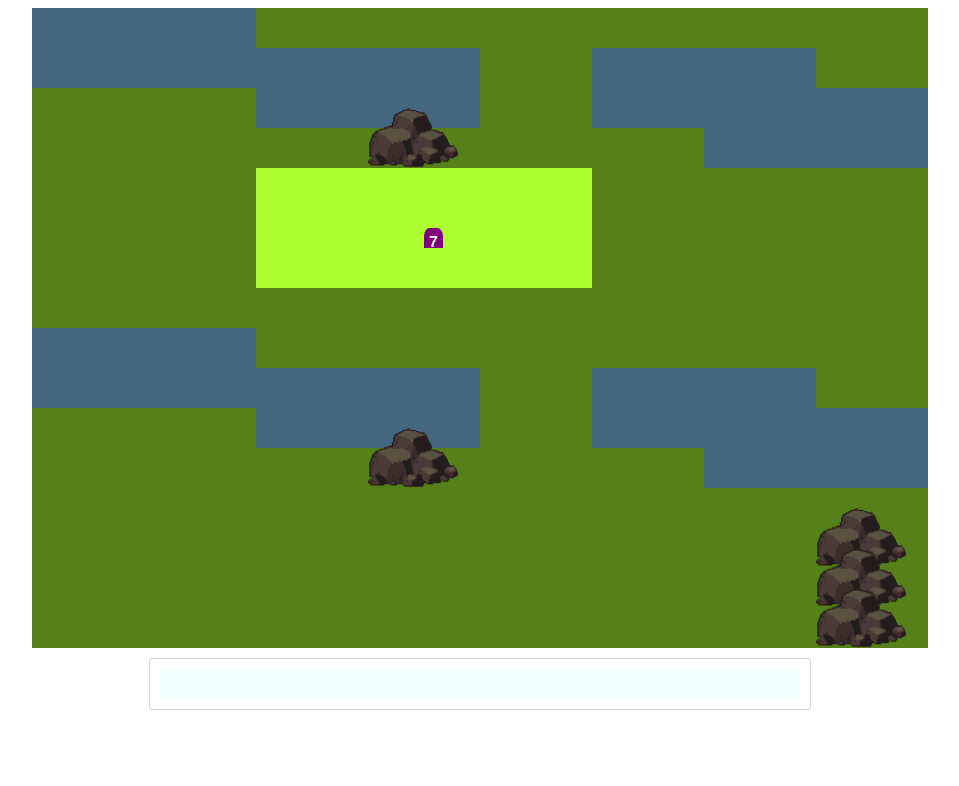
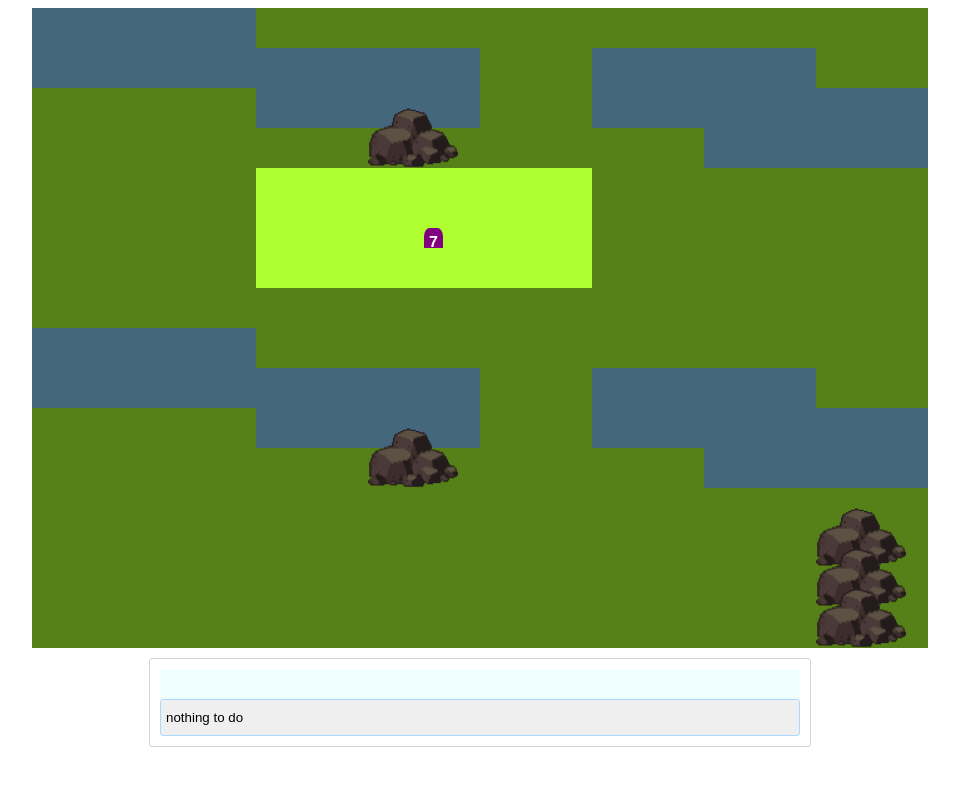
Before and after one commit to donnierisk/louwrisk, a Vue app: page / in a window 1280 px wide. Shown: the top 786 px of the page, without its empty margins (160-1119 px from the left). Built offline with nearby package versions, Linux system fonts and the light colour scheme.

Commit message:
attempting actions based on observed items

```diff
--- a/src/components/DialogueBox.vue
+++ b/src/components/DialogueBox.vue
@@ -3,7 +3,11 @@
     <div class="text-area">
       <p v-for="(txt, i) in text" :key="i">{{txt}}</p>
     </div>
-    <button v-for="(option, i) in options" @click="$emit('on-action', option)" :key="i">{{option}}</button>
+    <button
+      v-for="(option, i) in options"
+      @click="$emit('on-action', option)"
+      :key="i"
+    >{{option.text}}</button>
   </div>
 </template>
 
--- a/src/utils/Observer.ts
+++ b/src/utils/Observer.ts
@@ -2,20 +2,28 @@ import { GridBlockI } from '../models/GridBlockI'
 import { MapSymbol } from '@/models/MapSymbol'
 
 export class Observer {
-  private observedEntitiesArray: GridBlockI[] = []
+  private observedEntities: GridBlockI[] = []
   private text: string[] = []
   public addToObserver(grid: GridBlockI) {
     if (grid.symbol === MapSymbol.ROCK) {
-      this.text.push('Theres a rock')
+      this.text.push(`There is rock ${grid.id}`)
+      this.observedEntities.push(grid)
     }
-    this.observedEntitiesArray.push(grid)
   }
 
   public removeFromObserver(grid: GridBlockI) {
-    this.observedEntitiesArray = this.observedEntitiesArray.filter((obj) => obj.id !== grid.id)
+    this.observedEntities = this.observedEntities.filter((obj) => obj.id !== grid.id)
   }
 
   public getText() {
     return this.text
   }
+
+  public getObservedEntities() {
+    return this.observedEntities;
+  }
+
+  public hasObservedEntities() {
+    return this.observedEntities.length > 0 ? true : false
+  }
 }
--- a/src/views/GameMap.vue
+++ b/src/views/GameMap.vue
@@ -19,12 +19,12 @@
       />
       <div id="new-player" ref="player">7</div>
     </div>
-    <dialogue-box :text="text" @on-action="movePlayer"></dialogue-box>
+    <dialogue-box :text="text" @on-action="movePlayer" :options="actions"></dialogue-box>
   </div>
 </template>
 
 <script lang='ts'>
-import { Component, Vue } from 'vue-property-decorator'
+import { Component, Vue, Watch } from 'vue-property-decorator'
 import GridBlock from '@/components/GridBlock.vue'
 import DialogueBox from '@/components/DialogueBox.vue'
 import Grid from '@/lib/grid'
@@ -34,6 +34,7 @@ import { GridPosition } from '@/models/GridPosition'
 import { Observer } from '@/utils/Observer'
 import { Animate } from '@/utils/Animate'
 import { increaseBy, decreaseBy } from '../utils/arithmetic'
+import DialogOption from '@/models/DialogOption'
 
 @Component({
   components: {
@@ -52,6 +53,7 @@ export default class Map extends Vue {
   public playerPosInArr = 0
 
   private observedItems: MapSymbol[] = []
+
   private observer: Observer = new Observer()
   private animater: Animate = new Animate()
 
@@ -74,6 +76,14 @@ export default class Map extends Vue {
 
   private get text() {
     return this.observer.getText()
+  }
+
+  private get actions(): DialogOption[] {
+    if (this.observer.hasObservedEntities() === true) {
+      return [{ id: 1, text: 'observe', childIds: [] }]
+    } else {
+      return [{ id: 0, text: 'nothing to do', childIds: [] }]
+    }
   }
 
   private movePlayer(e: KeyboardEvent, amount: number = 1) {
```
